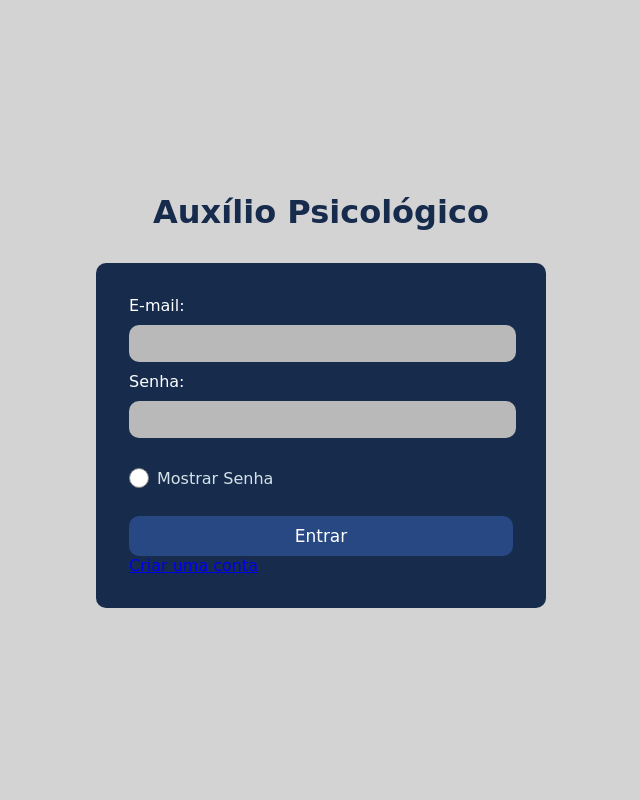
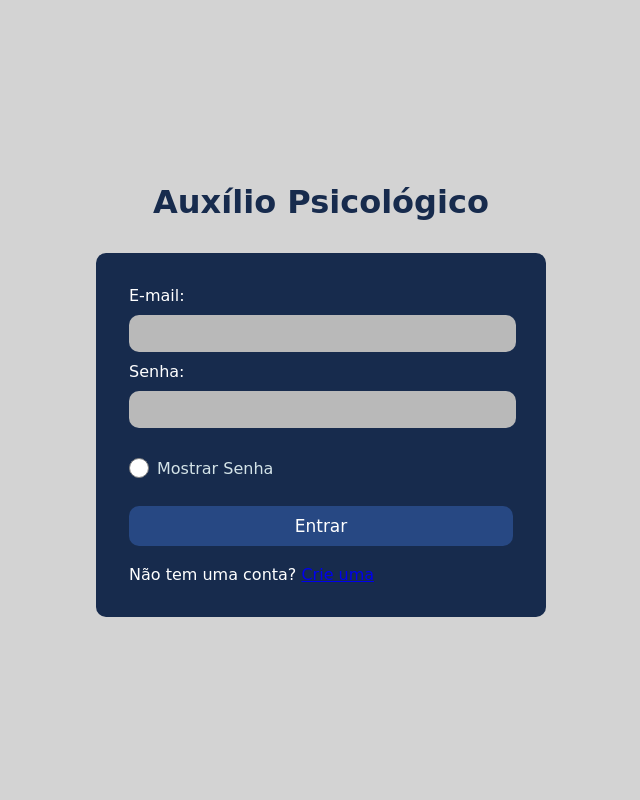
Before and after one commit to Garotes-de-Programa-UABJ/Sistema-de-Auxilio-Psicologico, a Flask app: page /login in a window 1280 px wide. Shown: the whole page, without its empty margins (319-959 px from the left). Run offline with Flask 3, Linux system fonts and the light colour scheme; some web fonts are replaced.

Commit message:
melhoria para os textos de entrar e criar conta, nas pages de cadastro e login

```diff
--- a/templates/cadastrar.html
+++ b/templates/cadastrar.html
@@ -38,7 +38,7 @@
 
       <div class="btn-box">
         <input type="submit" class="btn" value="Avançar">
-        <p class="mt-3"><a href="{{ url_for('mostrarLogin') }}">Entrar</a></p>
+        <br><p class="mt-3">Já tem uma conta?&nbsp;<a href="{{ url_for('mostrarLogin') }}">Entrar</a></p>
       </div>
 
     </form>
--- a/templates/login.html
+++ b/templates/login.html
@@ -33,7 +33,7 @@
 
           <div class="btn-box">
             <input type="submit" class="btn" value="Entrar"></input>
-            <p class="mt-3"><a href="{{ url_for('mostrarCadastro') }}">Criar uma conta</a></p>
+            <br><p class="mt-3">Não tem uma conta?&nbsp;<a href="{{ url_for('mostrarCadastro') }}"> Crie uma</a></p>
           </div>
 
       </form>
```
